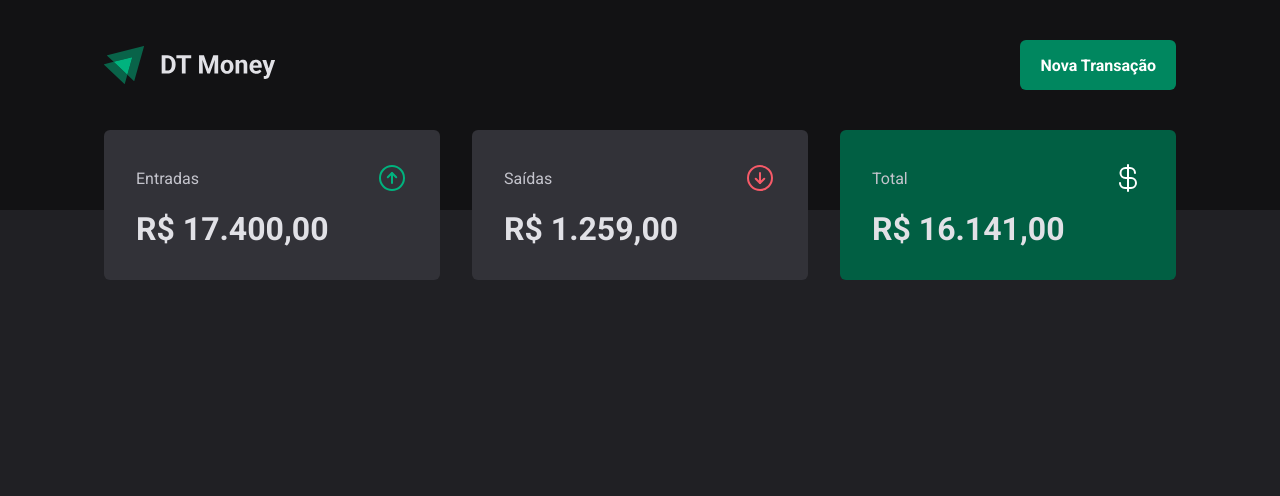
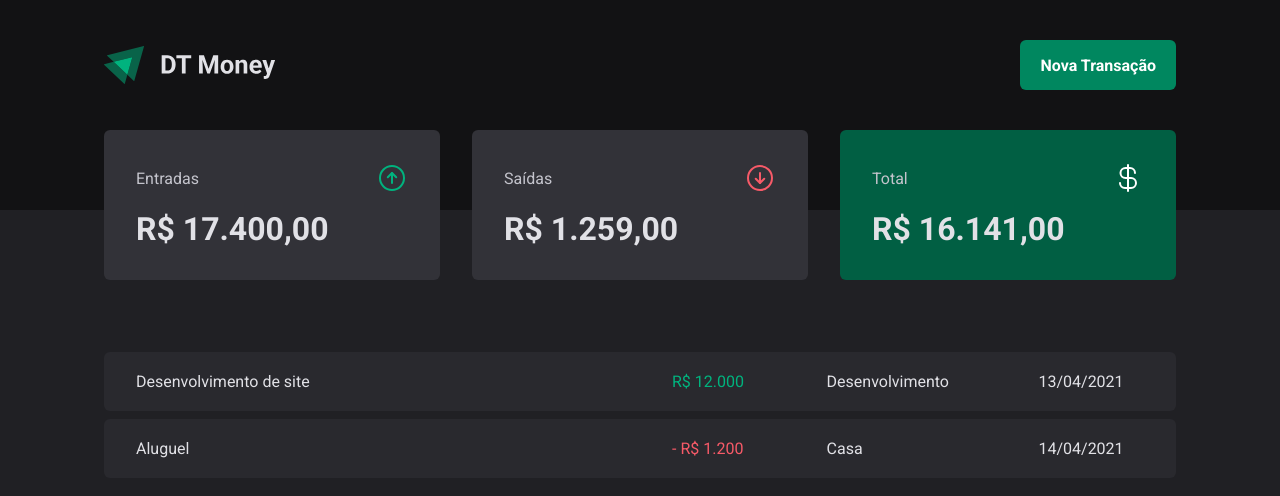
Before and after one commit to GabrielKayran/DT-MONEY, a React (Vite) app: page / in a window 1280 px wide. Shown: the top 496 px of the page. Built offline with nearby package versions, Linux system fonts and the light colour scheme.

Commit message:
feat: :sparkles: Add Transactions Table

```diff
--- a/src/components/Header/index.tsx
+++ b/src/components/Header/index.tsx
@@ -1,4 +1,4 @@
-import { HeaderContainer, HeaderContent, NewTransactionButton } from "../../pages/Transactions/styles";
+import { HeaderContainer, HeaderContent, NewTransactionButton } from "../../components/Header/styles";
 
 import logoImg from '../../assets/logo.svg';
 
--- a/src/components/Header/styles.ts
+++ b/src/components/Header/styles.ts
@@ -0,0 +1,32 @@
+import { styled } from 'styled-components'
+
+export const HeaderContainer = styled.header`
+  background: ${props => props.theme['gray-900']};
+  padding: 2.5rem 0 7.5rem;
+`
+export const HeaderContent = styled.div`
+  width: 100%;
+  max-width: 1120px;
+  margin: 0 auto;
+  padding: 0 1.5rem;
+
+  display: flex;
+  justify-content: space-between;
+  align-items: center;
+`
+
+export const NewTransactionButton = styled.button`
+  height: 50px;
+  border: 0;
+  background: ${props => props.theme['green-500']};
+  color: ${props => props.theme.white};
+  font-weight: bold;
+  padding: 0 1.25rem;
+  border-radius: 6px;
+  cursor: pointer;
+
+  &:hover {
+    background: ${props => props.theme['green-700']};
+    transition: background-color 0.2s;
+  }
+`
--- a/src/pages/Transactions/index.tsx
+++ b/src/pages/Transactions/index.tsx
@@ -1,11 +1,36 @@
 import { Header } from "../../components/Header";
 import { Summary } from "../../components/Summary";
+import { PriceHighlight, TransactionsContainer, TransactionsTable } from "./styles";
 
 export function Transactions() {
   return (
     <div>
       <Header />
       <Summary />
+
+      <TransactionsContainer>
+        <TransactionsTable>
+          <tbody>
+            <tr>
+              <td width="50%">Desenvolvimento de site</td>
+              <td >
+                <PriceHighlight variant="income">R$ 12.000</PriceHighlight>
+              </td>
+              <td>Desenvolvimento</td>
+              <td>13/04/2021</td>
+            </tr>
+            <tr>
+              <td width="50%">Aluguel</td>
+              <td>
+                <PriceHighlight variant="outcome">- R$ 1.200</PriceHighlight>
+              </td>
+              <td>Casa</td>
+              <td>14/04/2021</td>
+            </tr>
+
+          </tbody>
+        </TransactionsTable>
+      </TransactionsContainer>
     </div>
   );
 }
--- a/src/pages/Transactions/styles.ts
+++ b/src/pages/Transactions/styles.ts
@@ -1,32 +1,39 @@
-import { styled } from 'styled-components'
+import styled from 'styled-components'
 
-export const HeaderContainer = styled.header`
-  background: ${props => props.theme['gray-900']};
-  padding: 2.5rem 0 7.5rem;
-`
-export const HeaderContent = styled.div`
+export const TransactionsContainer = styled.main`
   width: 100%;
   max-width: 1120px;
-  margin: 0 auto;
+  margin: 4rem auto 0;
   padding: 0 1.5rem;
+`
+export const TransactionsTable = styled.table`
+  width: 100%;
+  border-collapse: separate;
+  border-spacing: 0 0.5rem;
+  /* margin-top: 1.5rem; */
 
-  display: flex;
-  justify-content: space-between;
-  align-items: center;
-`
+  td {
+    padding: 1.25rem 2rem;
+    background: ${props => props.theme['gray-700']};
 
-export const NewTransactionButton = styled.button`
-  height: 50px;
-  border: 0;
-  background: ${props => props.theme['green-500']};
-  color: ${props => props.theme.white};
-  font-weight: bold;
-  padding: 0 1.25rem;
-  border-radius: 6px;
-  cursor: pointer;
+    &:first-child {
+      border-top-left-radius: 6px;
+      border-bottom-left-radius: 6px;
+    }
 
-  &:hover {
-    background: ${props => props.theme['green-700']};
-    transition: background-color 0.2s;
+    &:last-child {
+      border-top-right-radius: 6px;
+      border-bottom-right-radius: 6px;
+    }
   }
 `
+interface PriceHighlightProps {
+  variant: 'income' | 'outcome'
+}
+
+export const PriceHighlight = styled.span<PriceHighlightProps>`
+  color: ${props =>
+    props.variant === 'income'
+      ? props.theme['green-300']
+      : props.theme['red-300']};
+`
```
